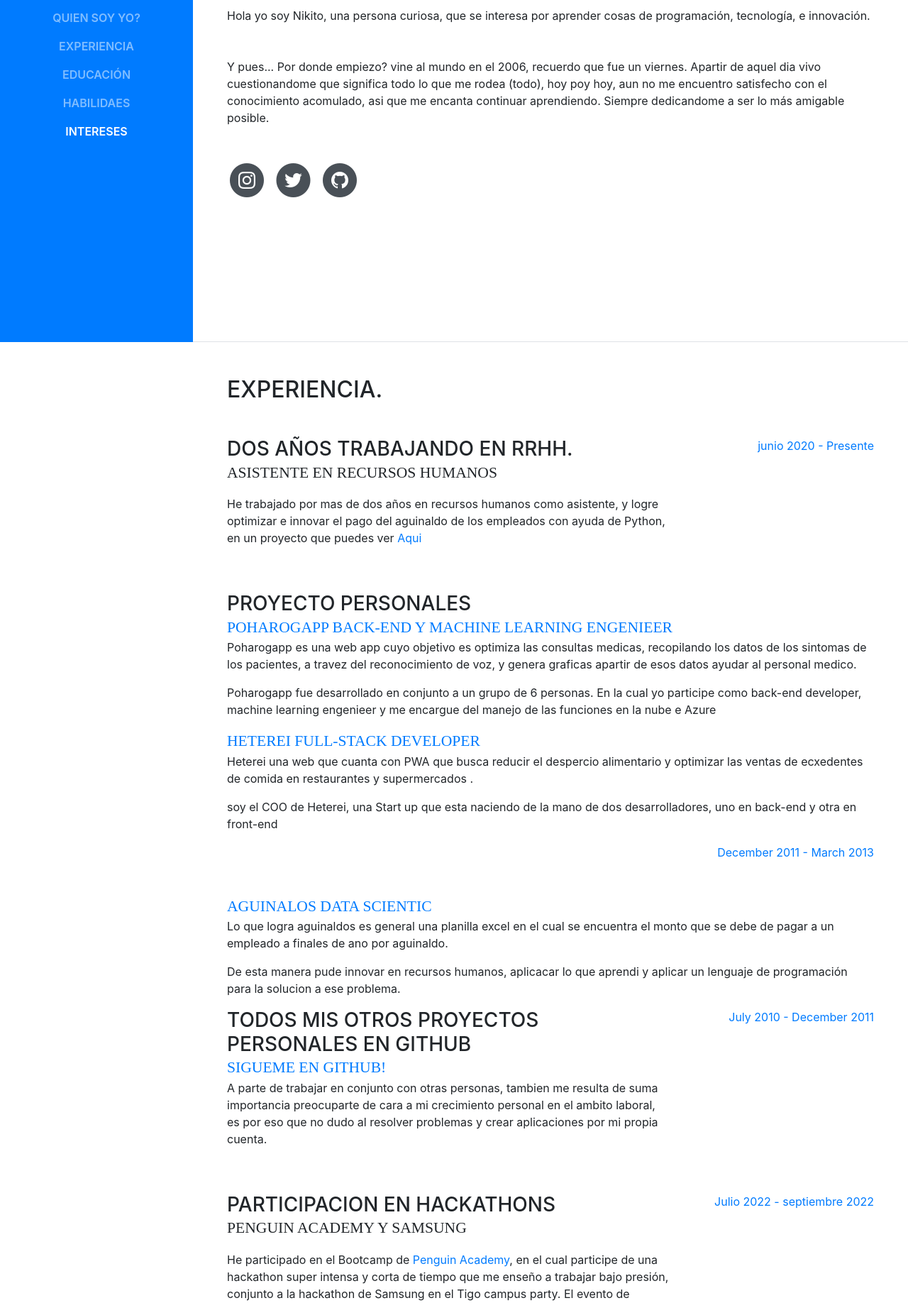
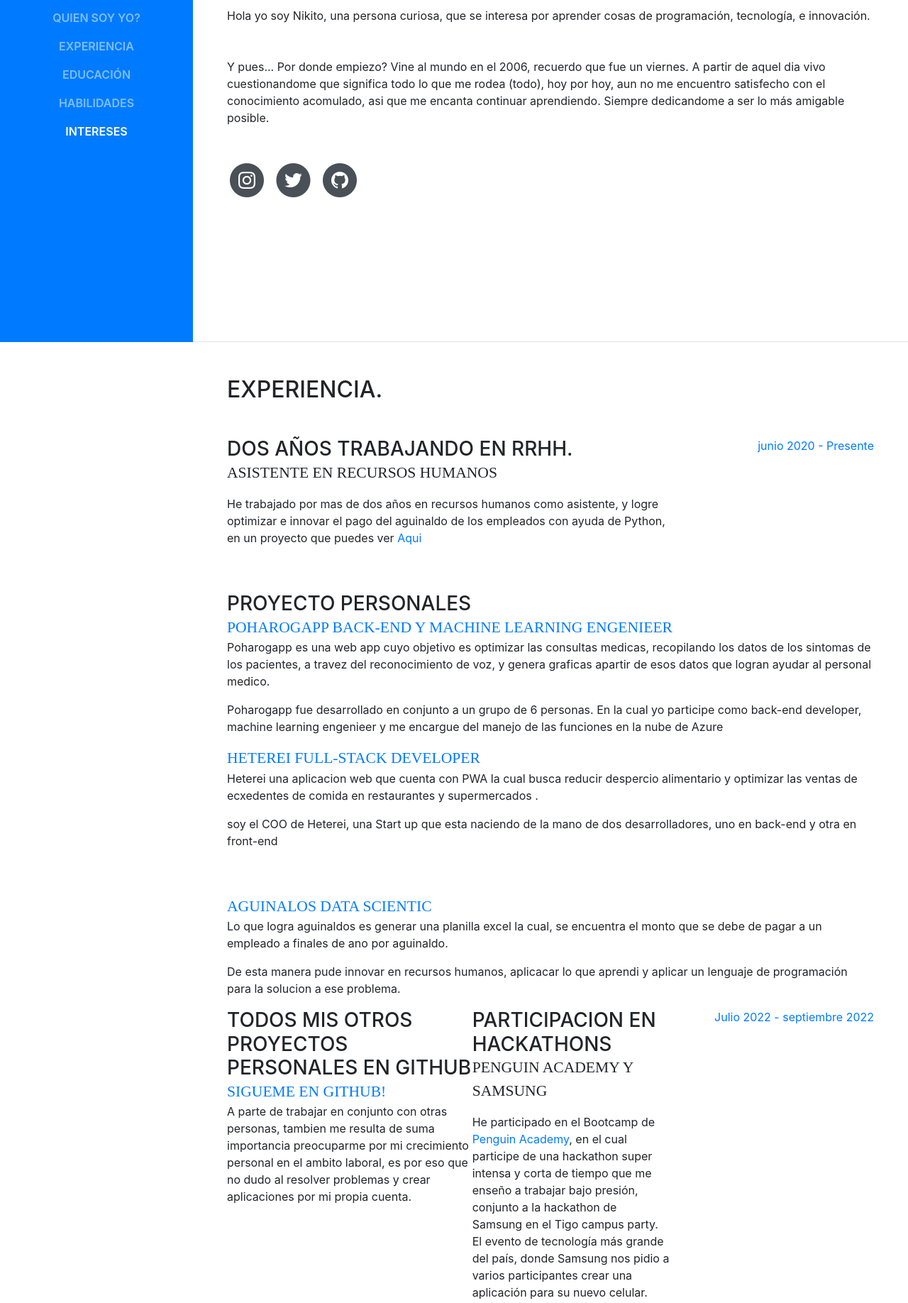
Before and after one commit to nicolasvargaszz/cv-page, a website with bundled scripts: page index.html in a window 1280 px wide. Shown: the part 318-2154 px from the top of the page at 71% size. Built offline with nearby package versions, Linux system fonts and the light colour scheme; files whose address does not match are found by name; a web font is replaced by a local one.

Commit message:
correction of all the gramatik mistakes again

```diff
--- a/index.html
+++ b/index.html
@@ -8,7 +8,7 @@
     <meta name="description" content="">
     <meta name="author" content="">
 
-    <title>Resume - Start Bootstrap Theme</title>
+    <title>CV Nico Vargas</title>
 
     <!-- Bootstrap core CSS -->
     <link href="vendor/bootstrap/css/bootstrap.min.css" rel="stylesheet">
@@ -49,7 +49,7 @@
             <a class="nav-link js-scroll-trigger" href="#education">Educación</a>
           </li>
           <li class="nav-item">
-            <a class="nav-link js-scroll-trigger" href="#skills">Habilidaes</a>
+            <a class="nav-link js-scroll-trigger" href="#skills">Habilidades</a>
           </li>
           <li class="nav-item">
             <a class="nav-link js-scroll-trigger" href="#interests">Intereses</a>
@@ -69,7 +69,7 @@
             <a href="#">Bienvenido a mi sitio web!</a>
           </div>
           <p class="mb-5">Hola yo soy Nikito, una persona curiosa, que se interesa por aprender cosas de  programación, tecnología, e innovación.</p>
-          <p class="mb-5">Y pues... Por donde empiezo? vine al mundo en el 2006, recuerdo que fue un viernes. Apartir de aquel dia vivo cuestionandome que significa todo lo que me rodea (todo), hoy poy hoy, aun no me encuentro satisfecho con el conocimiento acomulado, asi que me encanta continuar aprendiendo. Siempre dedicandome a ser lo más amigable posible.
+          <p class="mb-5">Y pues... Por donde empiezo? Vine al mundo en el 2006, recuerdo que fue un viernes. A partir de aquel dia vivo cuestionandome que significa todo lo que me rodea (todo), hoy por hoy, aun no me encuentro satisfecho con el conocimiento acomulado, asi que me encanta continuar aprendiendo. Siempre dedicandome a ser lo más amigable posible.
           </p>
           <ul class="list-inline list-social-icons mb-0">
             <li class="list-inline-item">
@@ -119,31 +119,23 @@
             <div class="resume-content mr-auto">
               <h3 class="mb-0">Proyecto personales</h3>
               <a class="subheading mb-3" href="https://github.com/enrique-zarate/azure-voice-to-text">Poharogapp back-end y machine learning engenieer</a>
-              <p>Poharogapp es una web app cuyo objetivo es optimiza las consultas medicas, recopilando los datos de los sintomas de los pacientes, a travez del reconocimiento de voz, y genera graficas apartir de esos datos ayudar al personal medico.</p>
-              <p>Poharogapp fue desarrollado en conjunto a un grupo de 6 personas. En la cual yo participe como back-end developer, machine learning engenieer y me encargue del manejo de las funciones en la nube e Azure</p>
+              <p>Poharogapp es una web app cuyo objetivo es optimizar las consultas medicas, recopilando los datos de los sintomas de los pacientes, a travez del reconocimiento de voz, y genera graficas apartir de esos datos que logran ayudar al personal medico.</p>
+              <p>Poharogapp fue desarrollado en conjunto a un grupo de 6 personas. En la cual yo participe como back-end developer, machine learning engenieer y me encargue del manejo de las funciones en la nube de Azure</p>
               <a class="subheading mb-3" href="http://nikito.pythonanywhere.com/">Heterei Full-stack developer</a>
-              <p>Heterei una web que cuanta con PWA que busca reducir el despercio alimentario y optimizar las ventas de ecxedentes de comida en restaurantes y supermercados .</p>
+              <p>Heterei una aplicacion web que cuenta con PWA la cual busca reducir despercio alimentario y optimizar las ventas de ecxedentes de comida en restaurantes y supermercados .</p>
               <p>soy el COO de Heterei, una Start up que esta naciendo de la mano de dos desarrolladores, uno en back-end y otra en front-end</p>
-            <div class="resume-date text-md-right">
-              <span class="text-primary">December 2011 - March 2013</span>
-            </div>
           </div>
           </div>
           <a class="subheading mb-3" href="http://nikito  .pythonanywhere.com/">Aguinalos Data scientic</a>
-          <p>Lo que logra aguinaldos es general una planilla excel en el cual se encuentra el monto que se debe de pagar a un empleado a finales de ano por aguinaldo.</p>
+          <p>Lo que logra aguinaldos es generar una planilla excel la cual, se encuentra el monto que se debe de pagar a un empleado a finales de ano por aguinaldo.</p>
           <p>De esta manera pude innovar en recursos humanos, aplicacar lo que aprendi y aplicar un lenguaje de programación para la solucion a ese problema.</p>
         </div>
           <div class="resume-item d-flex flex-column flex-md-row mb-5">
             <div class="resume-content mr-auto">
               <h3 class="mb-0">Todos mis otros proyectos personales en Github</h3>
               <a class="subheading mb-3" href="https://github.com/nicolasvargaszz">Sigueme en Github!</a>
-              <p>A parte de trabajar en conjunto con otras personas, tambien me resulta de suma importancia preocuparte de cara a mi crecimiento personal en el ambito laboral, es por eso que no dudo al resolver problemas y crear aplicaciones por mi propia cuenta.</p>
+              <p>A parte de trabajar en conjunto con otras personas, tambien me resulta de suma importancia preocuparme por mi crecimiento personal en el ambito laboral, es por eso que no dudo al resolver problemas y crear aplicaciones por mi propia cuenta.</p>
             </div>
-            <div class="resume-date text-md-right">
-              <span class="text-primary">July 2010 - December 2011</span>
-            </div>
-          </div>
-
           <div class="resume-item d-flex flex-column flex-md-row">
             <div class="resume-content mr-auto">
               <h3 class="mb-0">Participacion en Hackathons</h3>
@@ -199,8 +191,8 @@
           <div class="resume-item d-flex flex-column flex-md-row">
             <div class="resume-content mr-auto">
               <h3 class="mb-0">Ingles. </h3>
-              <div class="subheading mb-3">That's rigth, I also speek a fluently english. I have been studying english since i'm 10 years old</div>
-              <p>Every single day of my life i keep learnign english, it's an universal language</p>
+              <div class="subheading mb-3">That's rigth, I also speek a fluent english. I have been studying language since i'm 10 years old</div>
+              <p>Every single day of my life i keep on learnign english, it's an universal language</p>
             </div>
               <span class="text-primary">Enero 2017 - actualidad</span>
           </div>
@@ -265,7 +257,7 @@
       <section class="resume-section p-3 p-lg-5 d-flex flex-column" id="interests">
         <div class="my-auto">
           <h2 class="mb-5">Intereses</h2>
-          <p>Aparte de ser un desarrollaor de software, me encanta andar en bicicleta, leer y mas que nada aprener, aprender todo lo que puedo. Idiomas, tecnologias, datos randoms, me encanta ganar conocimiento y experiencia</p>
+          <p>Aparte de ser un desarrollaor de software, me encanta andar en bicicleta, leer y mas que nada aprender, aprender todo lo que puedo. Idiomas, tecnologias, datos randoms, me encanta ganar conocimiento y experiencia</p>
           <p class="mb-0">Me gusta reir con amigos, jugar al Basket, escribir, escuchar musica, tocar la guitarra, expandir mi circulo social, mejorar mis habilidades oratorias, ayuadar a mis amigos, visitar a mis familiares, ver peliculas, convivir con otros, programar, idear e innovar.</p>
         </div>
       </section>
```
